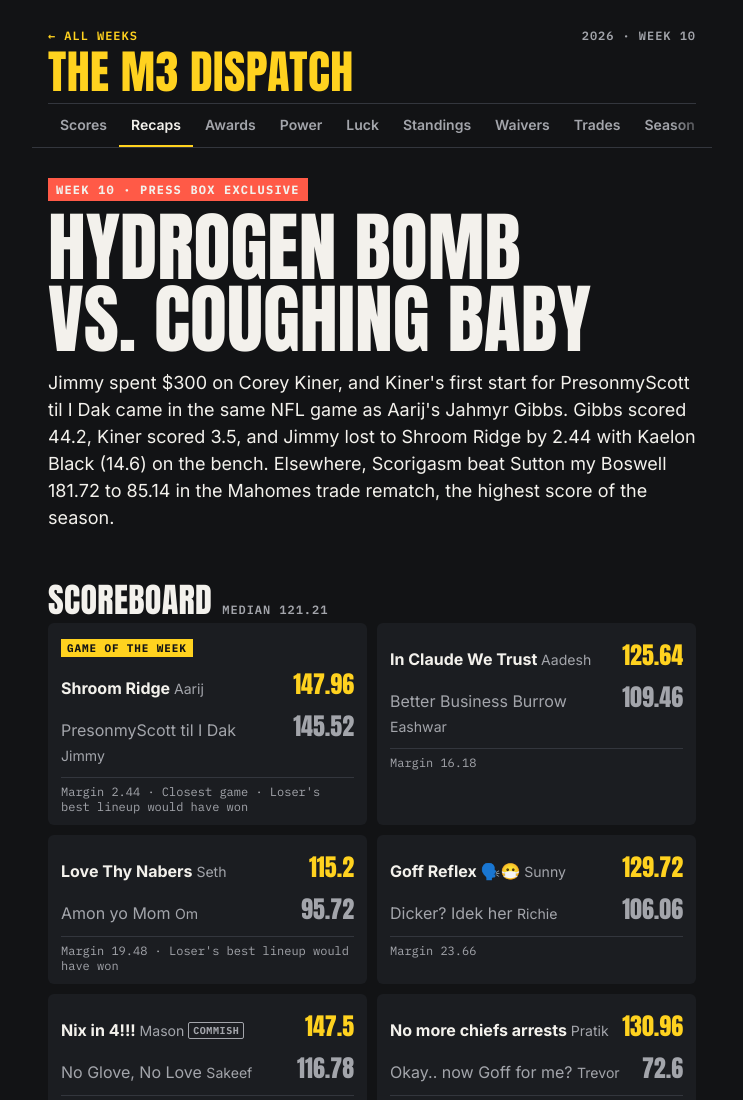
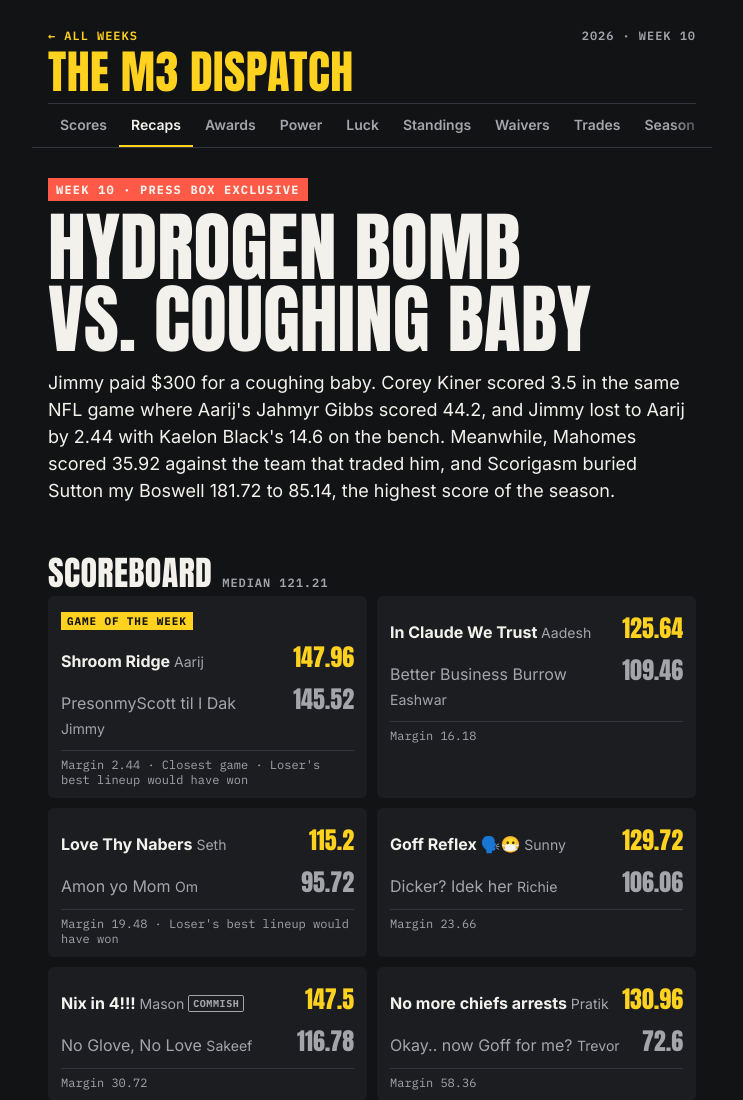
Before and after one commit to chordia8/m3-dispatch, a plain HTML site: page week10/index.html in a window 1280 px wide. Shown: the top 1100 px of the page, without its empty margins (268-1011 px from the left). Drawn offline with Linux system fonts and the light colour scheme.

Commit message:
Week 10: sharper lede
Co-Authored-By: Claude Opus 5.5 <noreply@anthropic.com>

```diff
--- a/week10/index.html
+++ b/week10/index.html
@@ -162,7 +162,7 @@ footer b{color:var(--fg)}
 <section style="padding-top:12px">
   <span class="kicker">Week 10 · Press Box Exclusive</span>
   <h1>Hydrogen Bomb vs. Coughing Baby</h1>
-  <p class="lede">Jimmy spent $300 on Corey Kiner, and Kiner&#x27;s first start for PresonmyScott til I Dak came in the same NFL game as Aarij&#x27;s Jahmyr Gibbs. Gibbs scored 44.2, Kiner scored 3.5, and Jimmy lost to Shroom Ridge by 2.44 with Kaelon Black (14.6) on the bench. Elsewhere, Scorigasm beat Sutton my Boswell 181.72 to 85.14 in the Mahomes trade rematch, the highest score of the season.</p>
+  <p class="lede">Jimmy paid $300 for a coughing baby. Corey Kiner scored 3.5 in the same NFL game where Aarij&#x27;s Jahmyr Gibbs scored 44.2, and Jimmy lost to Aarij by 2.44 with Kaelon Black&#x27;s 14.6 on the bench. Meanwhile, Mahomes scored 35.92 against the team that traded him, and Scorigasm buried Sutton my Boswell 181.72 to 85.14, the highest score of the season.</p>
 </section>
 
 <section id="scores"><h2>Scoreboard <small>MEDIAN 121.21</small></h2>
```
Also changed, not shown: 1 other file.
